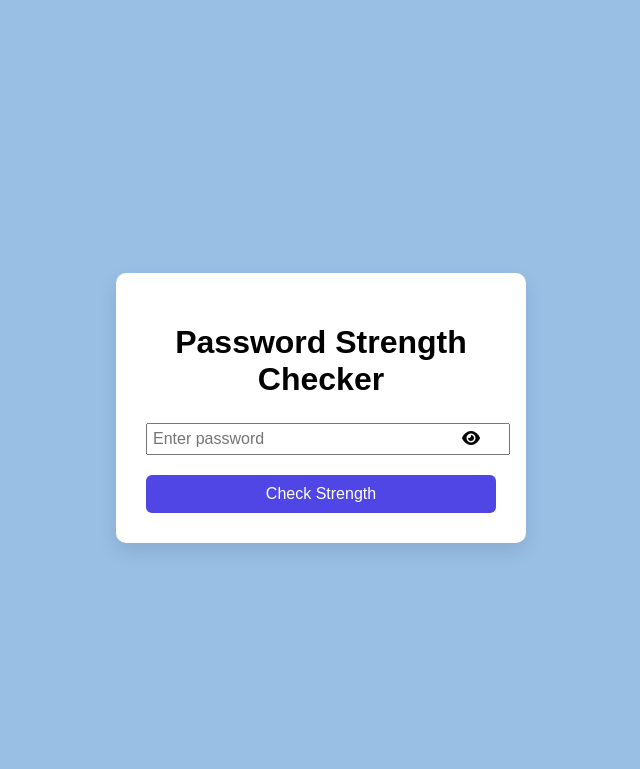
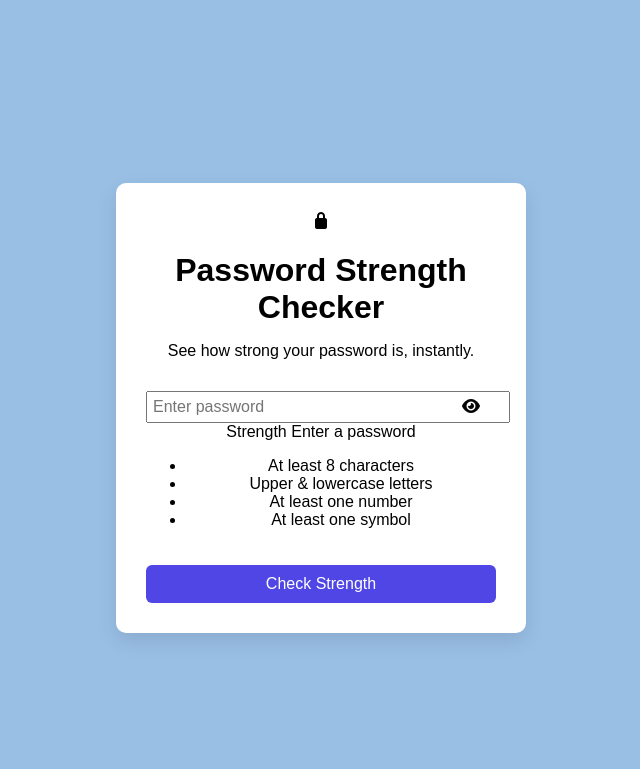
Before and after one commit to souravi12/password_analyzer, a Flask app: page / in a window 1280 px wide. Shown: the top 769 px of the page, without its empty margins (319-959 px from the left). Run offline with Flask 3, Linux system fonts and the light colour scheme; some libraries are stand-ins or nearby versions.

Commit message:
Rename password_analyzer to app

```diff
--- a/templates/index.html
+++ b/templates/index.html
@@ -19,7 +19,9 @@
 <body>
   <div class="container">
 
+    <div class="icon-badge"><i class="fa-solid fa-lock"></i></div>
     <h1>Password Strength Checker</h1>
+    <p class="subtitle">See how strong your password is, instantly.</p>
 
     <form method="POST">
 
@@ -30,12 +32,30 @@
           name="password"
           placeholder="Enter password"
           required
+          autocomplete="new-password"
         >
 
         <span class="eye" onclick="myFunction()">
           <i class="fa-solid fa-eye"></i>
         </span>
       </div>
+
+      <div class="strength-meter">
+        <div class="meter-track">
+          <div class="meter-fill" id="meterFill"></div>
+        </div>
+        <div class="meter-label">
+          <span>Strength</span>
+          <span class="meter-text" id="meterText">Enter a password</span>
+        </div>
+      </div>
+
+      <ul class="checklist">
+        <li id="check-length"><span class="dot"></span> At least 8 characters</li>
+        <li id="check-upper"><span class="dot"></span> Upper &amp; lowercase letters</li>
+        <li id="check-number"><span class="dot"></span> At least one number</li>
+        <li id="check-symbol"><span class="dot"></span> At least one symbol</li>
+      </ul>
 
       <button type="submit">Check Strength</button>
     </form>
```
Also changed, not shown: app.py (renamed from password_analyzer.py).
